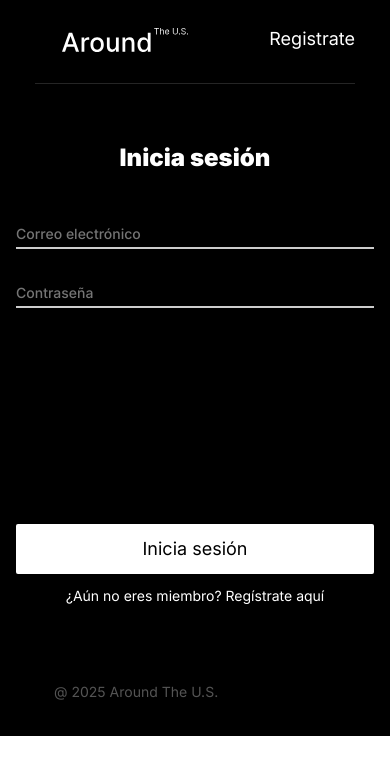
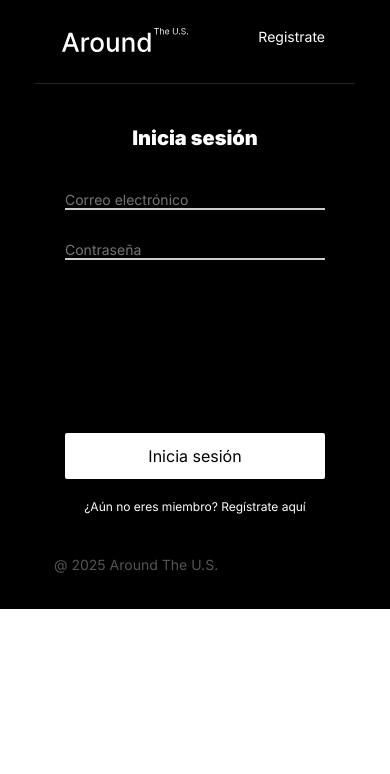
Before and after one commit to PacoZ2024/web_project_around_auth, a React (Vite) app: page /signin in a window 390 px wide. Shown: the top 774 px of the page. Built offline with nearby package versions, Linux system fonts and the light colour scheme; no server answers.

Commit message:
fix(responsive): Se maneja la versión móvil para el inicio de sesión, el registro y los popups correspondientes al llenado de los campos de estos.

```diff
--- a/src/styles/header.css
+++ b/src/styles/header.css
@@ -17,9 +17,11 @@
 .header__logo {
   max-width: 173px;
   max-height: 33px;
+  padding-left: 30px;
 }
 
 .header__link {
+  padding-right: 30px;
   font-weight: 400;
   font-size: 18px;
   line-height: 22px;
@@ -72,3 +74,11 @@
     padding-left: 27px;
   }
 }
+
+@media screen and (max-width: 450px) {
+  .header__link {
+    font-size: 14px;
+    line-height: 17px;
+    padding-right: 30px;
+  }
+}
--- a/src/styles/popup.css
+++ b/src/styles/popup.css
@@ -43,8 +43,8 @@
 
 .popup__icon {
   margin: 0 auto;
-  width: 120px;
-  height: 120px;
+  max-width: 120px;
+  max-height: 120px;
 }
 
 .popup__message {
@@ -78,6 +78,14 @@
   }
 }
 
+@media screen and (max-width: 510px) {
+  .popup__message {
+    max-width: 244px;
+    font-size: 20px;
+    line-height: 24px;
+  }
+}
+
 @media screen and (max-width: 440px) {
   .popup__image {
     max-height: 299px;
--- a/src/styles/session.css
+++ b/src/styles/session.css
@@ -21,7 +21,6 @@
 .session__form_field {
   background-color: #000000;
   width: 358px;
-  height: 27px;
   border: none;
   border-bottom: 2px solid rgba(204, 204, 204, 1);
   font-weight: 500;
@@ -67,3 +66,43 @@
   line-height: 100%;
   text-align: center;
 }
+
+@media screen and (max-width: 450px) {
+  .session {
+    padding-top: 0px;
+  }
+
+  .session__form {
+    max-width: 260px;
+  }
+
+  .session__form_title {
+    padding-bottom: 40px;
+    font-size: 20px;
+    line-height: 24px;
+  }
+
+  .session__form_field {
+    max-width: 260px;
+    font-weight: 400;
+    line-height: 17px;
+  }
+
+  .session__form_field-password {
+    margin: 0 0 173px;
+  }
+
+  .session__form_button {
+    max-width: 260px;
+    height: 46px;
+    margin-bottom: 20px;
+    font-size: 16px;
+    line-height: 19px;
+  }
+
+  .session__form_link {
+    margin-bottom: 42px;
+    font-size: 12px;
+    line-height: 15px;
+  }
+}
```
